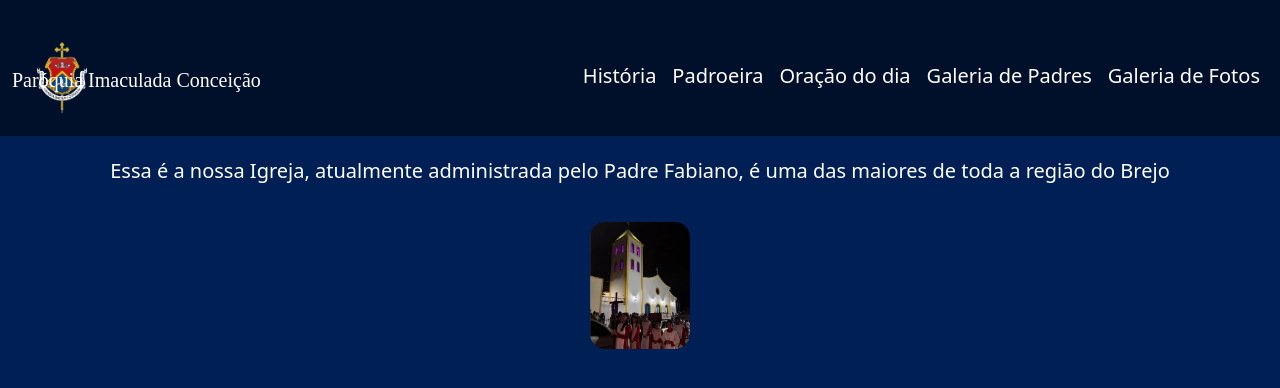
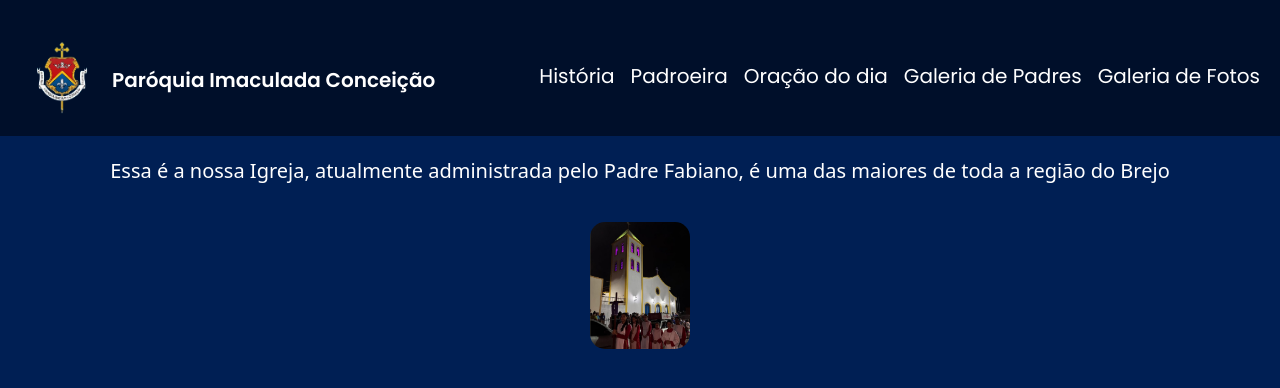
Before and after one commit to maquitos/Imaculada, a plain HTML site: page index.html in a window 1280 px wide. Drawn offline with nearby package versions, Linux system fonts and the light colour scheme.

```diff
--- a/index.html
+++ b/index.html
@@ -16,7 +16,7 @@
 <body class="body">
   <nav class="navbar navbar-expand-lg navbar-dark cor">
   <div class="container-fluid">
-  <a href="index.html"> <img href="index.html" src="Imaculada-removebg-preview.png" alt="Descrição da imagem" class="image"></a>  <a class="navbar-brand botao fixo " href="#">Paróquia Imaculada Conceição</a>
+  <a href="index.html"> <img href="index.html" src="Imaculada-removebg-preview.png" alt="Descrição da imagem" class="image"></a>  <a class="navbar-brand botao d-none d-lg-inline fonte " href="#">Paróquia Imaculada Conceição</a>
 
     <!-- Botão hambúrguer -->
     <button class="navbar-toggler" type="button" data-bs-toggle="collapse" data-bs-target="#menuNav">
@@ -27,11 +27,12 @@
     <div class="collapse navbar-collapse" id="menuNav">
       <ul class="navbar-nav controle  ms-auto"id="tetão">
         <br><br>
-        <li class="nav-item"><a class="nav-link" href="new_index.html">História</a></li>
-        <li class="nav-item">  <a class="nav-link" href="padroeira.html">Padroeira</a></li>
-        <li class="nav-item"><a class="nav-link" href="#">Oração do dia</a></li>
-         <li class="nav-item"><a class="nav-link" href="#">Galeria de Padres</a></li>
-        <li class="nav-item">  <a class="nav-link" href="#">Galeria de Fotos</a></li><a></a></a>
+        <span class="d-inline d-lg-none fonte"><br><br>Paróquia Imaculada Conceição</span>
+        <li class="nav-item"><a class="nav-link fonte " href="new_index.html">História</a></li>
+        <li class="nav-item">  <a class="nav-link fonte " href="padroeira.html">Padroeira</a></li>
+        <li class="nav-item"><a class="nav-link fonte " href="#">Oração do dia</a></li>
+         <li class="nav-item"><a class="nav-link fonte " href="#">Galeria de Padres</a></li>
+        <li class="nav-item">  <a class="nav-link fonte" href="#">Galeria de Fotos</a></li><a></a></a>
 
 
       </ul>
--- a/style.css
+++ b/style.css
@@ -170,5 +170,10 @@
   margin-left: auto; /* empurra o hambúrguer pra direita */
 }
 .fixo{
+
   position: fixed;
 }
+.fonte{
+ font-family: 'Poppins', sans-serif;
+  font-weight: bold;
+}
```
Also changed, not shown: new_index.html (+8 -7 lines), padroeira.html (+8 -7 lines).
